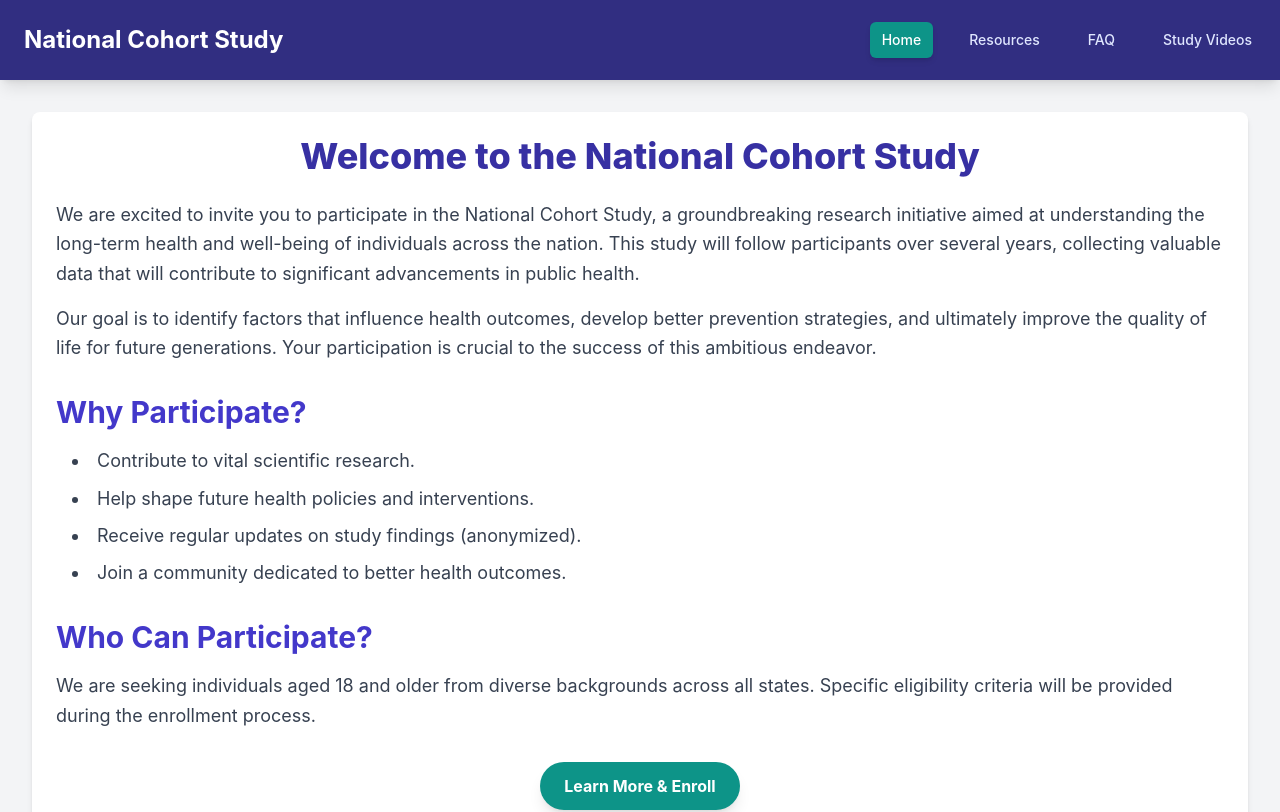
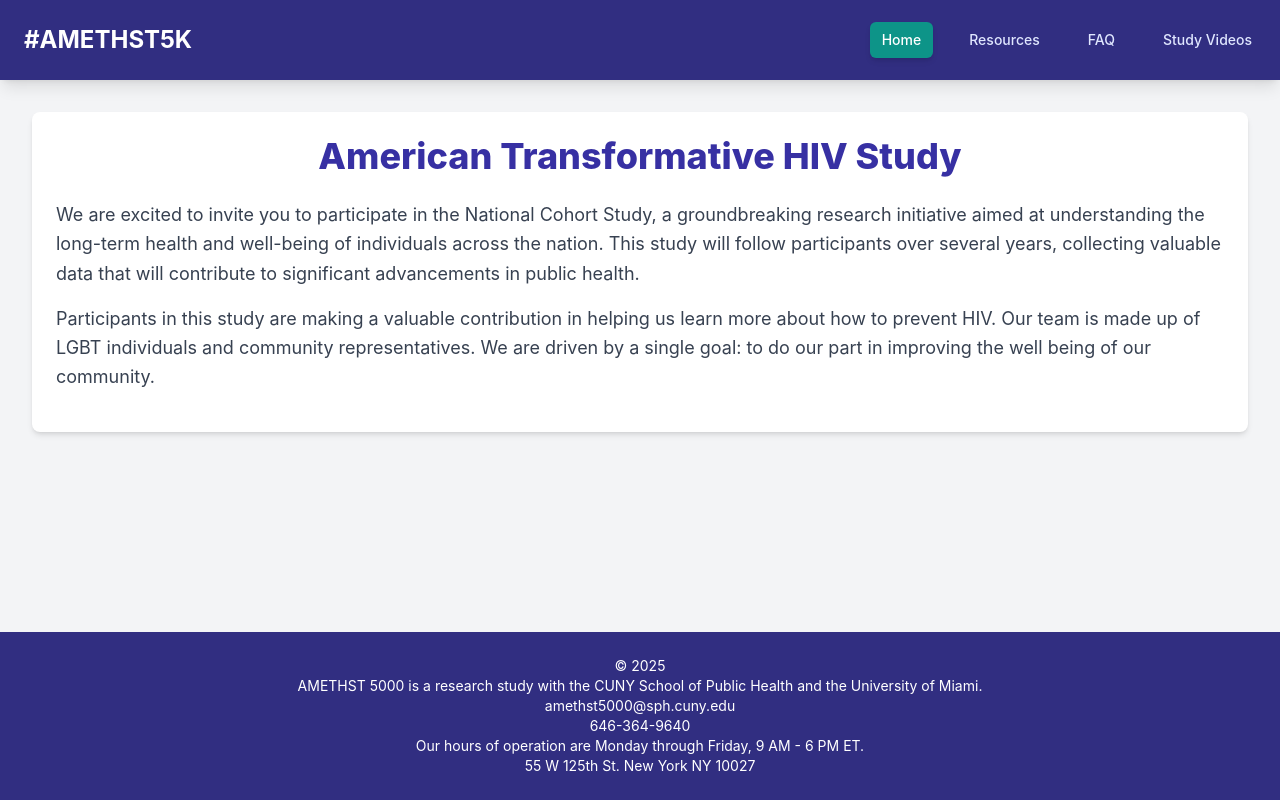
Before and after one commit to cmirzayi/a5k-website, a React (Create React App) app: page / in a window 1280 px wide. Shown: the top 812 px of the page. Built offline with nearby package versions, Linux system fonts and the light colour scheme.

Commit message:
Update main page

```diff
--- a/src/App.js
+++ b/src/App.js
@@ -52,7 +52,7 @@ const Navbar = ({ setActivePage, activePage }) => {
       <div className="container mx-auto flex flex-wrap justify-between items-center">
         {/* Site Title/Logo */}
         <div className="text-white text-2xl font-bold rounded-md p-2">
-          National Cohort Study
+          #AMETHST5K
         </div>
 
         {/* Navigation Links */}
@@ -83,11 +83,16 @@ const Footer = () => {
   return (
     <footer className="bg-indigo-900 text-white p-6 mt-8"> {/* Deep blue/purple background */}
       <div className="container mx-auto text-center text-sm">
-        <p>&copy; {new Date().getFullYear()} National Cohort Study. All rights reserved.</p>
-        <p className="mt-2">
-          <a href="#" className="text-teal-300 hover:underline">Privacy Policy</a> |{' '} {/* Teal links */}
-          <a href="#" className="text-teal-300 hover:underline">Terms of Service</a>
-        </p>
+        <p>&copy; {new Date().getFullYear()}</p>
+         <p>AMETHST 5000  is a research study with the CUNY School of Public Health
+          and the University of Miami.</p>
+
+<p>amethst5000@sph.cuny.edu</p>
+646-364-9640<br></br>
+Our hours of operation are Monday through Friday, 9 AM - 6 PM ET.
+<br></br><p>
+55 W 125th St.
+New York NY 10027</p>
       </div>
     </footer>
   );
@@ -98,36 +103,21 @@ const HomePage = () => {
   return (
     <section className="bg-white p-6 rounded-lg shadow-md">
       <h1 className="text-4xl font-extrabold text-indigo-800 mb-6 text-center"> {/* Darker indigo heading */}
-        Welcome to the National Cohort Study
+        American Transformative HIV Study
       </h1>
       <p className="text-lg leading-relaxed mb-4 text-gray-700"> {/* Dark grey text */}
-        We are excited to invite you to participate in the National Cohort Study, a groundbreaking
-        research initiative aimed at understanding the long-term health and well-being of individuals
-        across the nation. This study will follow participants over several years, collecting
-        valuable data that will contribute to significant advancements in public health.
+        We are excited to invite you to participate in the National Cohort Study, a
+        groundbreaking research initiative aimed at understanding the long-term health
+        and well-being of individuals across the nation. This study will follow
+        participants over several years, collecting valuable data that will
+        contribute to significant advancements in public health.
       </p>
       <p className="text-lg leading-relaxed mb-4 text-gray-700">
-        Our goal is to identify factors that influence health outcomes, develop better prevention
-        strategies, and ultimately improve the quality of life for future generations. Your
-        participation is crucial to the success of this ambitious endeavor.
+       Participants in this study are making a valuable contribution in helping us
+       learn more about how to prevent HIV. Our team is made up of LGBT individuals
+       and community representatives.  We are driven by a single goal: to do our part
+       in improving the well being of our community.
       </p>
-      <h2 className="text-3xl font-bold text-indigo-700 mb-4 mt-8">Why Participate?</h2> {/* Indigo heading */}
-      <ul className="list-disc list-inside text-lg leading-relaxed space-y-2 ml-4 text-gray-700">
-        <li>Contribute to vital scientific research.</li>
-        <li>Help shape future health policies and interventions.</li>
-        <li>Receive regular updates on study findings (anonymized).</li>
-        <li>Join a community dedicated to better health outcomes.</li>
-      </ul>
-      <h2 className="text-3xl font-bold text-indigo-700 mb-4 mt-8">Who Can Participate?</h2>
-      <p className="text-lg leading-relaxed text-gray-700">
-        We are seeking individuals aged 18 and older from diverse backgrounds across all states.
-        Specific eligibility criteria will be provided during the enrollment process.
-      </p>
-      <div className="mt-8 text-center">
-        <button className="bg-teal-600 hover:bg-teal-700 text-white font-bold py-3 px-6 rounded-full shadow-lg transition-all duration-300 transform hover:scale-105"> {/* Teal button */}
-          Learn More & Enroll
-        </button>
-      </div>
     </section>
   );
 };
```
